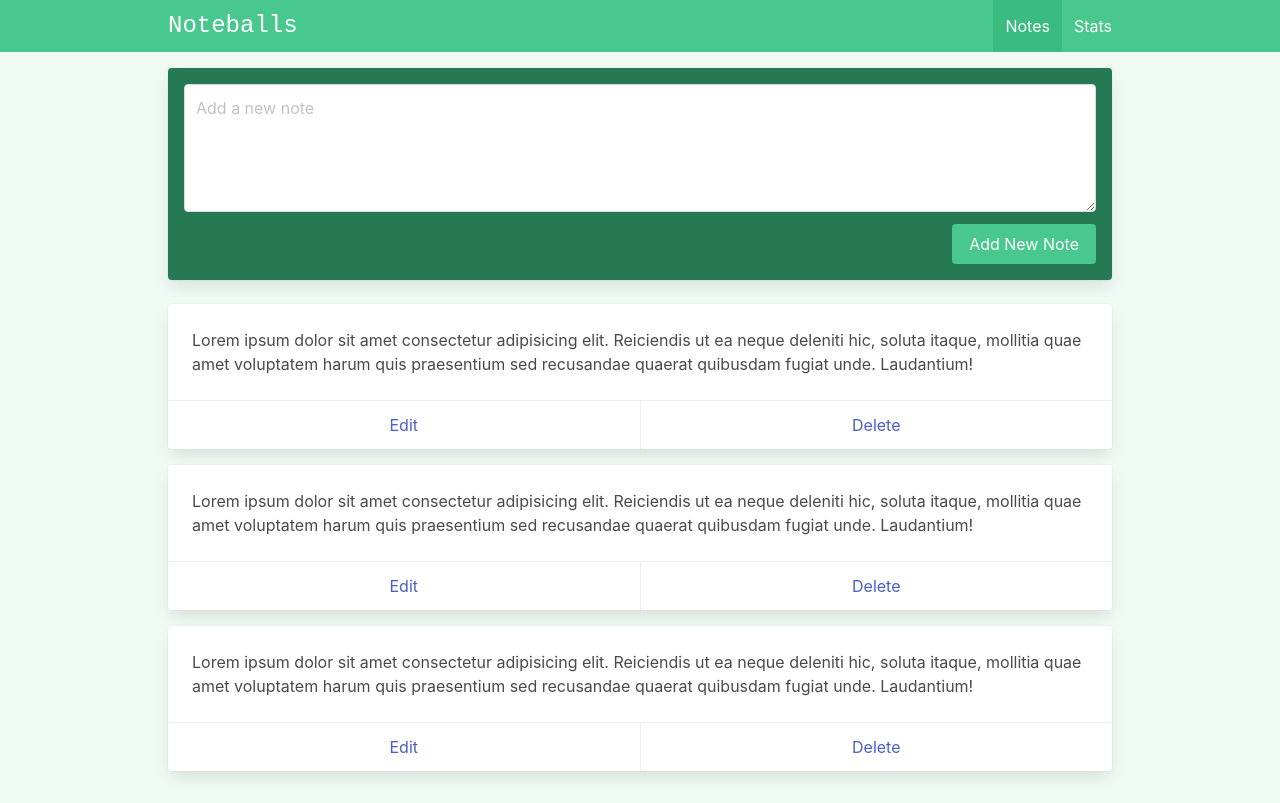
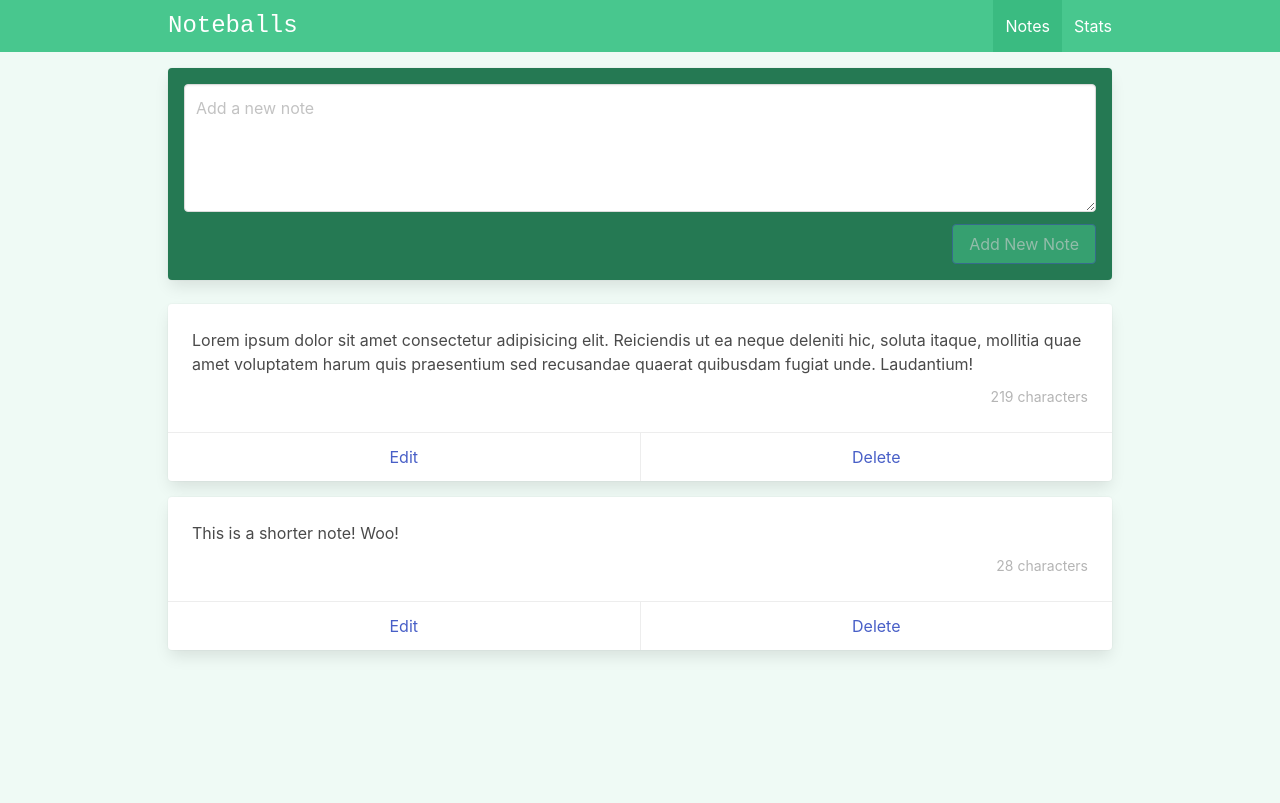
Before and after one commit to tankoi/vue-composition-api-noteballs, a Vue app: page /#/ in a window 1280 px wide. Built offline with nearby package versions, Linux system fonts and the light colour scheme.

Commit message:
3: Noteballs: Data, Methods, Child Components, Computed & Emit

```diff
--- /dev/null
+++ b/src/components/notes/Note.vue
@@ -0,0 +1,63 @@
+<template>
+  <div
+      class="card mb-4"
+    >
+      <div class="card-content">
+        <div class="content">
+          {{ note.content }}
+          <div class="has-text-right has-text-grey-light mt-2">
+            <small>{{ characterLength }}</small>
+          </div>
+        </div>
+      </div>
+      <footer class="card-footer">
+        <a href="#" class="card-footer-item">Edit</a>
+        <a
+          @click.prevent="handleDeleteClicked"
+          class="card-footer-item"
+          href="#"
+        >
+          Delete
+        </a>
+      </footer>
+    </div>
+</template>
+
+<script setup>
+/*
+  imports
+*/
+import { computed } from 'vue';
+
+/*
+  props
+*/
+const props = defineProps({
+  note: {
+    type: Object,
+    required: true
+  }
+})
+
+/*
+  emits
+*/
+const emits = defineEmits(['deleteClicked'])
+
+/*
+  characterLength
+*/
+const characterLength = computed(() => {
+  let length = props.note.content.length
+  let description = length > 1 ?'characters' : 'character'
+  return `${length} ${description}`
+})
+
+/*
+  handle delete clicked
+*/
+const handleDeleteClicked = () => {
+  emits('deleteClicked', props.note.id)
+}
+
+</script>
--- a/src/views/ViewNotes.vue
+++ b/src/views/ViewNotes.vue
@@ -3,36 +3,73 @@
     <div class="card has-background-success-dark p-4 mb-5">
       <div class="field">
         <div class="control">
-          <textarea class="textarea" placeholder="Add a new note"/>
+          <textarea
+            v-model="newNote"
+            class="textarea"
+            placeholder="Add a new note"
+            ref="newNoteRef"
+          />
         </div>
       </div>
       <div class="field is-grouped is-grouped-right">
         <div class="control">
           <button
-            class="button is-link has-background-success">
-              Add New Note
-            </button
+            @click="addNote"
+            :disabled="!newNote"
+            class="button is-link has-background-success"
           >
+            Add New Note
+          </button>
         </div>
       </div>
     </div>
 
-    <div
-      v-for="i in 3"
-      class="card mb-4"
-    >
-      <div class="card-content">
-        <div class="content">
-          Lorem ipsum dolor sit amet consectetur adipisicing elit. Reiciendis ut ea neque deleniti hic, soluta itaque, mollitia quae amet voluptatem harum quis praesentium sed recusandae quaerat quibusdam fugiat unde. Laudantium!
-        </div>
-      </div>
-      <footer class="card-footer">
-        <a href="#" class="card-footer-item">Edit</a>
-        <a href="#" class="card-footer-item">Delete</a>
-      </footer>
-    </div>
+    <Note
+      v-for="note in notes"
+      :key="note.id"
+      :note="note"
+      @deleteClicked="deleteNote"
+    ></Note>
+
   </div>
 </template>
 
 <script setup>
+/*
+  imports
+*/
+import { ref } from 'vue';
+import Note from '@/components/notes/Note.vue'
+/*
+  notes
+*/
+const newNote = ref('')
+const newNoteRef = ref(null)
+const notes = ref([
+  {
+    id: 'id1',
+    content: 'Lorem ipsum dolor sit amet consectetur adipisicing elit. Reiciendis ut ea neque deleniti hic, soluta itaque, mollitia quae amet voluptatem harum quis praesentium sed recusandae quaerat quibusdam fugiat unde. Laudantium!'
+  },
+  {
+    id: 'id2',
+    content: 'This is a shorter note! Woo!'
+  }
+])
+
+const addNote = () => {
+  let currentDate = new Date().getTime()
+  let id = currentDate.toString()
+  let note = {
+    id,
+    content: newNote.value
+  }
+
+  notes.value.unshift(note)
+  newNote.value = ''
+  newNoteRef.value.focus()
+}
+
+const deleteNote = id => {
+  notes.value = notes.value.filter(note => { return note.id != id })
+}
 </script>
```
